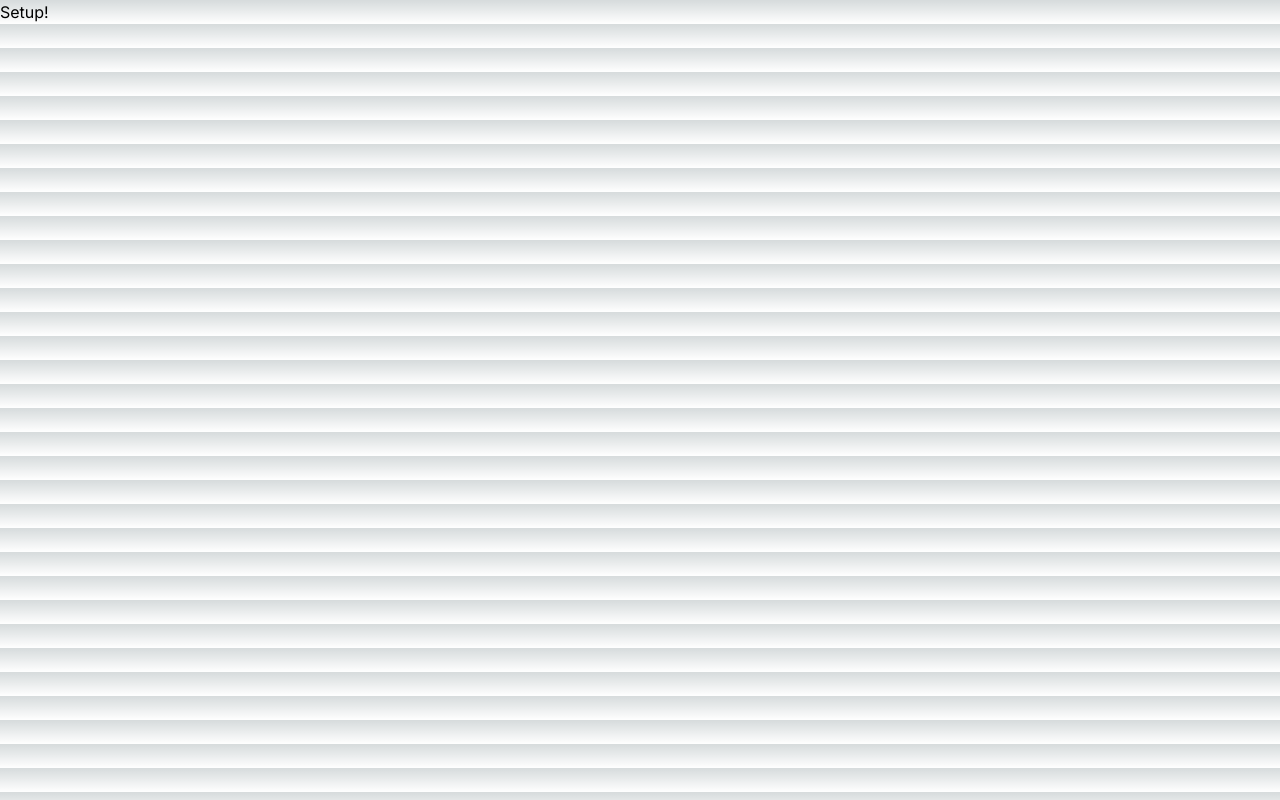
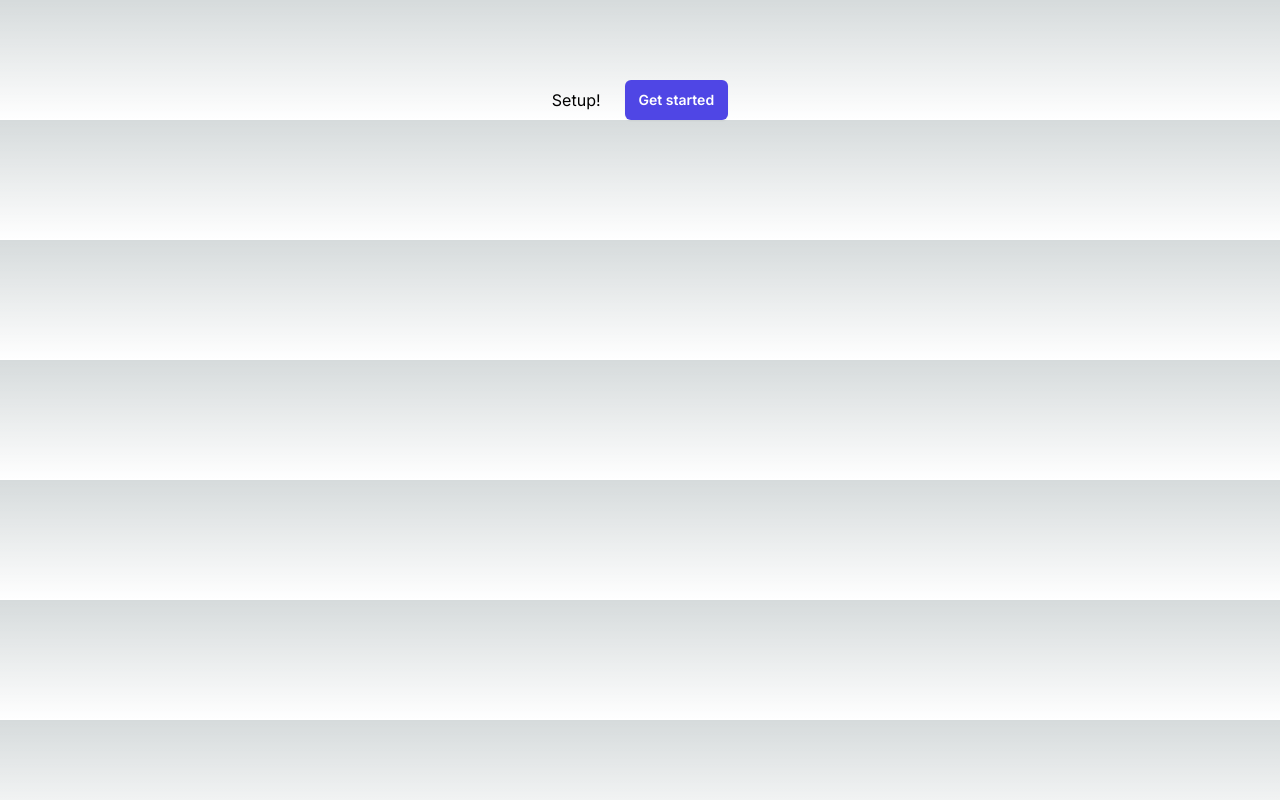
Before and after one commit to DrakeAlia/shimmer-button, a Next.js app: page / in a window 1280 px wide. Built offline with nearby package versions, Linux system fonts and the light colour scheme.

Commit message:
added some class names to page

```diff
--- a/app/page.tsx
+++ b/app/page.tsx
@@ -1,9 +1,21 @@
-import Image from 'next/image'
+
+import Link from "next/link";
+
 
 export default function Home() {
   return (
-    <div>
+    <div className="flex justify-center items-start">
+      <div className="mt-10 flex items-center justify-center gap-x-6">
+        <div className="mt-10 flex items-center justify-center gap-x-6">
       <h1>Setup!</h1>
+          <Link
+            href="#"
+            className="rounded-md bg-indigo-600 px-3.5 py-2.5 text-sm font-semibold text-white shadow-sm hover:bg-indigo-500 focus-visible:outline focus-visible:outline-2 focus-visible:outline-offset-2 focus-visible:outline-indigo-600 "
+          >
+            Get started
+          </Link>
+        </div>
+      </div>
     </div>
-  )
+  );
 }
```
Also changed, not shown: tsconfig.json (+8 -1 lines), app/ui/button.tsx (added).
